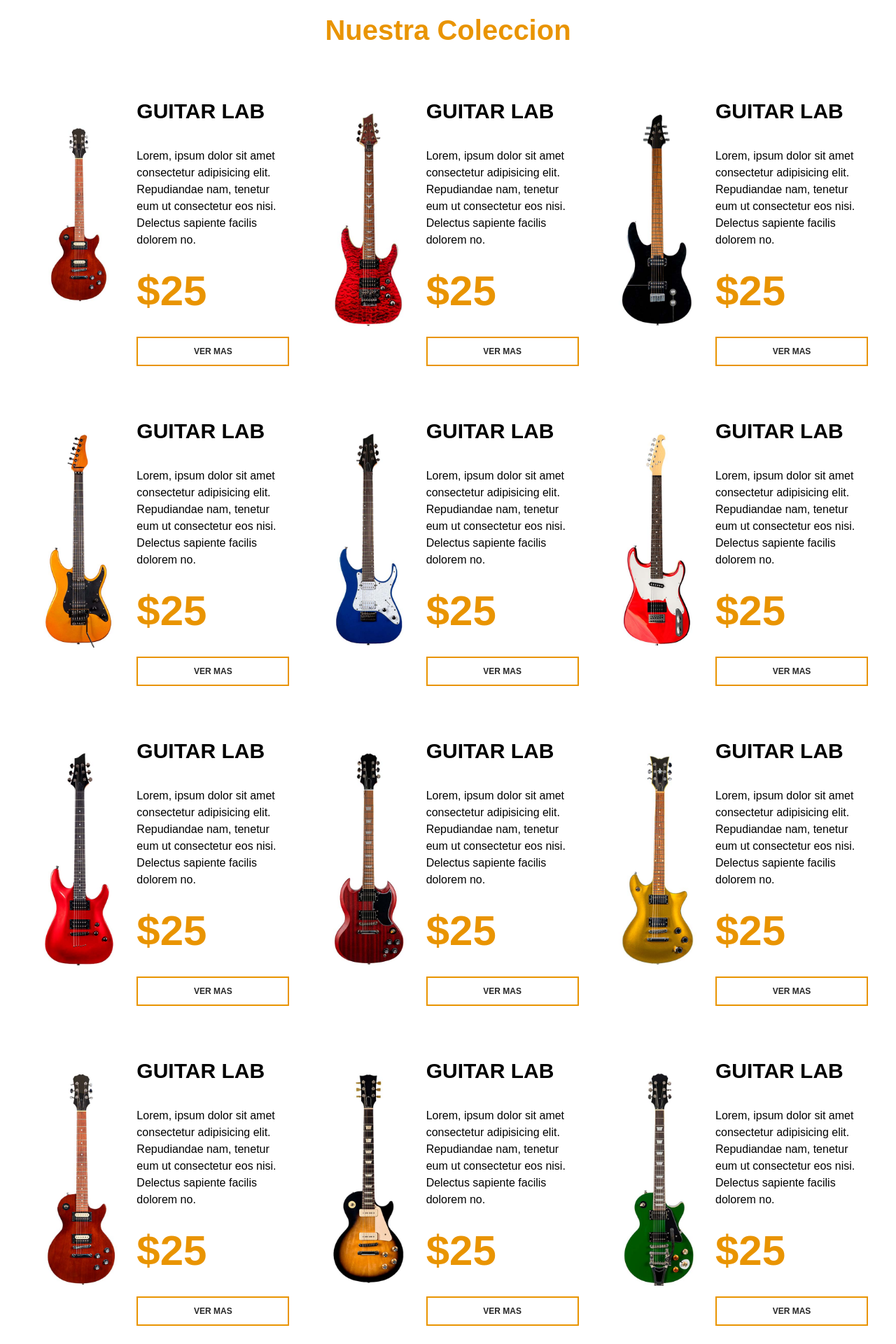
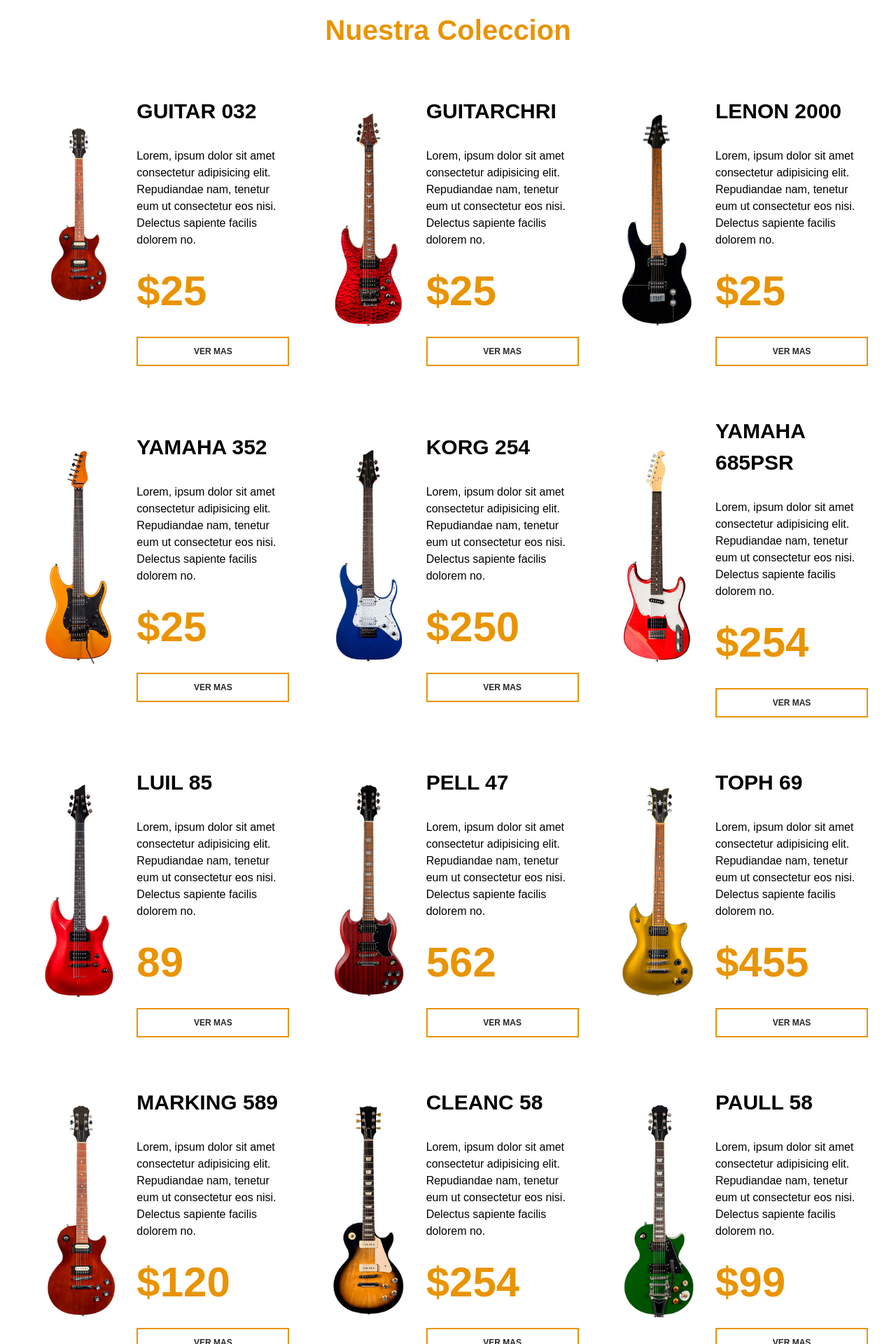
Before and after one commit to abinadiS/webGuitarra, a React (Vite) app: page / in a window 1280 px wide. Shown: the part 580-2500 px from the top of the page at 70% size. Built offline with nearby package versions, Linux system fonts and the light colour scheme.

Commit message:
Cambiando valores y añadiendo navLink al footer

```diff
--- a/src/components/footer.jsx
+++ b/src/components/footer.jsx
@@ -1,4 +1,5 @@
 import './footer.css';
+import { NavLink } from "react-router-dom";
 const Footer = () =>{
 
 
@@ -6,10 +7,9 @@
         <footer className="footer">
             <div className="footer__contenedor footer__contenido">
                 <nav className="footer__nav">
-                    <a href="#" className="footer__enlace">Home</a>
-                    <a href="" className="footer__enlace">Nosotros</a>
-                    <a href="" className="footer__enlace">Tienda</a>
-                    <a href="" className="footer__enlace">Blog</a>
+                <NavLink to="/" exact className="navegacion__enlace" >Inicio</NavLink>
+                <NavLink to="/nosotros" exact className="navegacion__enlace" >Nosotros</NavLink>
+                <NavLink to="/blog" exact className="navegacion__enlace" >Blog</NavLink>
                 </nav>
                 <p className="footer__copy">
                     Todos los derechos reservados
--- a/src/components/header.jsx
+++ b/src/components/header.jsx
@@ -14,7 +14,6 @@
                         <NavLink to="/" exact className="navegacion__enlace" >Inicio</NavLink>
                         <NavLink to="/nosotros" exact className="navegacion__enlace" >Nosotros</NavLink>
                         <NavLink to="/blog" exact className="navegacion__enlace" >Blog</NavLink>
-                        <NavLink to="/tienda" exact className="navegacion__enlace" >Tienda</NavLink>
                     </nav>
                 </div>
 
--- a/src/components/main.jsx
+++ b/src/components/main.jsx
@@ -8,52 +8,52 @@
 
             <div className="productos__grid">
                 <Producto
-                imagen={images.guitar1} nombre="Guitar lab"
+                imagen={images.guitar1} nombre="Guitar 032"
                 precio="$25"
                 enlace="#"/>
                  <Producto
-                imagen={images.guitar2} nombre="Guitar lab"
+                imagen={images.guitar2} nombre="GuitarChri"
                 precio="$25"
                 enlace="#"/>
                  <Producto
-                imagen={images.guitar3} nombre="Guitar lab"
+                imagen={images.guitar3} nombre="Lenon 2000"
                 precio="$25"
                 enlace="#"/>
                  <Producto
-                imagen={images.guitar4} nombre="Guitar lab"
+                imagen={images.guitar4} nombre="Yamaha 352"
                 precio="$25"
                 enlace="#"/>
                  <Producto
-                imagen={images.guitar5} nombre="Guitar lab"
-                precio="$25"
+                imagen={images.guitar5} nombre="Korg 254"
+                precio="$250"
                 enlace="#"/>
                  <Producto
-                imagen={images.guitar6} nombre="Guitar lab"
-                precio="$25"
+                imagen={images.guitar6} nombre="Yamaha 685psr"
+                precio="$254"
                 enlace="#"/>
                  <Producto
-                imagen={images.guitar7} nombre="Guitar lab"
-                precio="$25"
+                imagen={images.guitar7} nombre="Luil 85"
+                precio="89"
                 enlace="#"/>
                  <Producto
-                imagen={images.guitar8} nombre="Guitar lab"
-                precio="$25"
+                imagen={images.guitar8} nombre="Pell 47"
+                precio="562"
                 enlace="#"/>
                  <Producto
-                imagen={images.guitar9} nombre="Guitar lab"
-                precio="$25"
+                imagen={images.guitar9} nombre="Toph 69"
+                precio="$455"
                 enlace="#"/>
                  <Producto
-                imagen={images.guitar10} nombre="Guitar lab"
-                precio="$25"
+                imagen={images.guitar10} nombre="MarKing 589 "
+                precio="$120"
                 enlace="#"/>
                  <Producto
-                imagen={images.guitar11} nombre="Guitar lab"
-                precio="$25"
+                imagen={images.guitar11} nombre="CleanC 58"
+                precio="$254"
                 enlace="#"/>
                  <Producto
-                imagen={images.guitar12} nombre="Guitar lab"
-                precio="$25"
+                imagen={images.guitar12} nombre="Paull 58"
+                precio="$99"
                 enlace="#"/>
             </div>
         </main>
```
